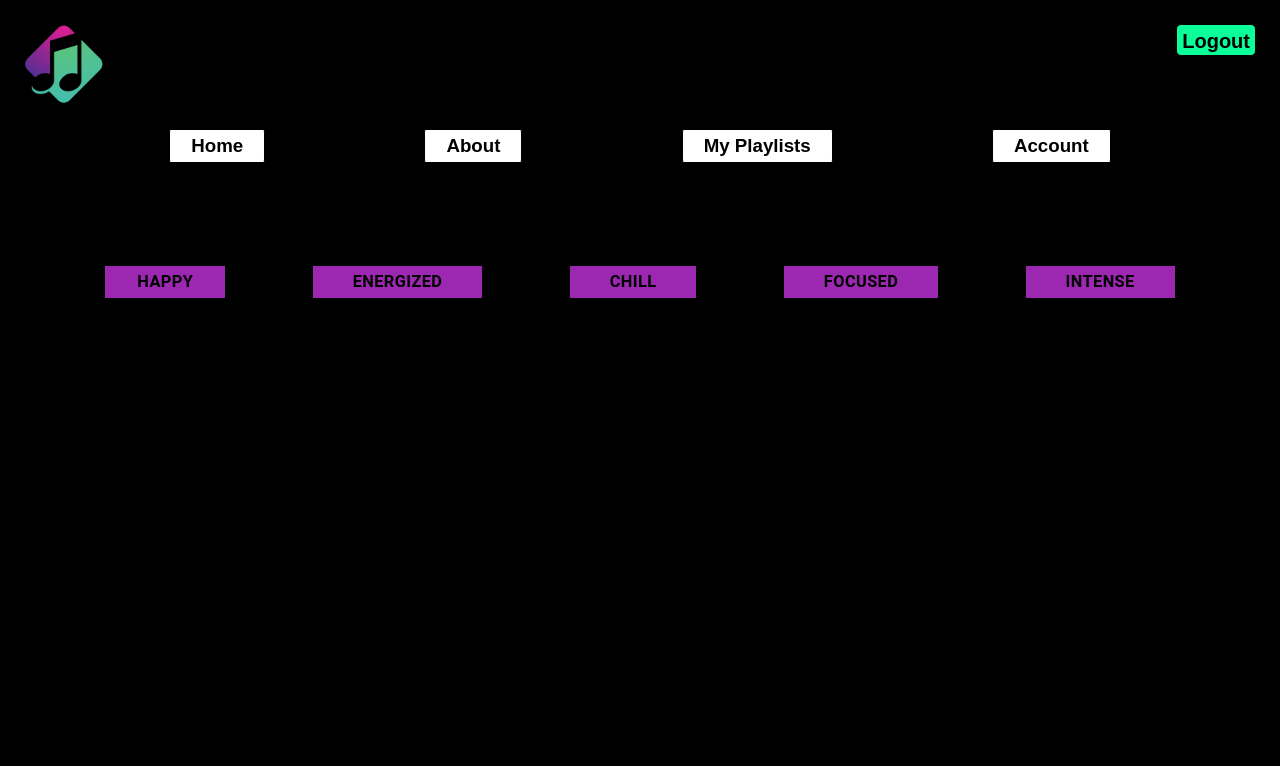
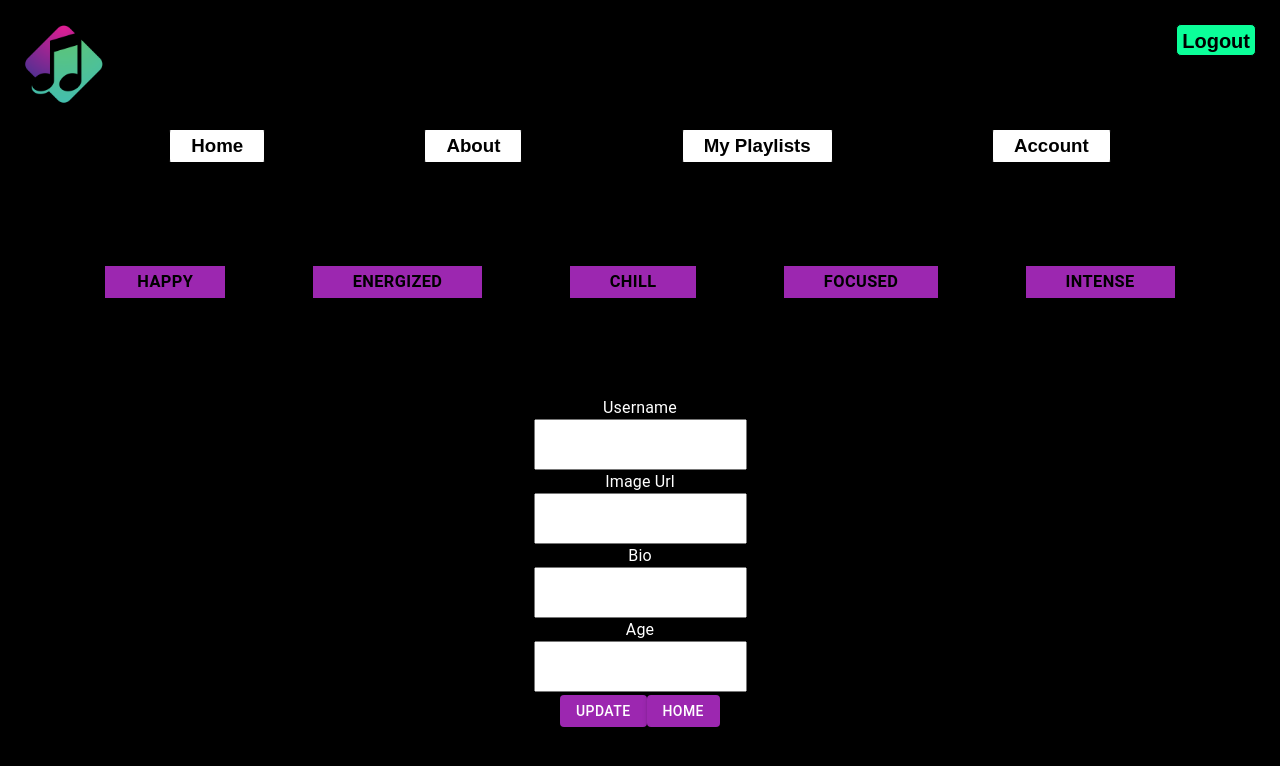
Before and after one commit to JawaraGordon/life-music, a React (Create React App) app in the folder client/: page /account in a window 1280 px wide. Shown: the top 766 px of the page. Built offline with nearby package versions, Linux system fonts and the light colour scheme; no server answers.

Commit message:
added account edit form

```diff
--- a/client/src/components/App.js
+++ b/client/src/components/App.js
@@ -8,6 +8,7 @@ import Home from '../pages/Home';
 import Chill from '../playlists/SongList';
 import songList from '../pages/Home';
 import About from '../pages/About';
+import Account from '../pages/Account';
 
 
 function App() {
@@ -141,10 +142,7 @@ function App() {
   <NavBar user={user} setUser={setUser} />
   <MoodBar user={user} setUser={setUser} handleChillClick={handleChillClick} handleExcitedClick={handleExcitedClick} handleFocusedClick={handleFocusedClick} handleSadClick={handleSadClick} handleHappyClick={handleHappyClick}/>
       <Switch>
-      <Route path="/login">
-          <Login />
-        </Route>
-        <Route exact path="/home">
+        <Route path="/home">
           <Home
           songs={songs}
           user={user}
@@ -153,8 +151,14 @@ function App() {
           currentMood={currentMood}
           setCurrentMood={setCurrentMood}/>
         </Route>
+      <Route path="/login">
+          <Login />
+        </Route>
         <Route path="/about">
           <About/>
+        </Route>
+        <Route path="/account">
+          <Account user={user} setUser={setUser}/>
         </Route>
       </Switch>
     </>
--- /dev/null
+++ b/client/src/pages/Account.js
@@ -0,0 +1,123 @@
+import React, { useState, useEffect } from 'react';
+import { Link } from 'react-router-dom';
+import FormLabel from '@mui/material/FormLabel';
+import Button from '@mui/material/Button';
+import { useHistory } from 'react-router-dom';
+
+function Account({ user, setUser, onLogin }) {
+  const [formData, setFormData] = useState({
+    id: ' ',
+    username: '',
+    image_url: '',
+    bio: '',
+    age: '',
+  });
+  const history = useHistory();
+
+  useEffect(() => {
+    fetch(`/user/${user.id}`)
+      .then((resp) => resp.json())
+      .then((user) => setFormData(user));
+  }, [user.id]);
+
+  function handleChange(e) {
+    setFormData((formData) => ({
+      ...formData,
+      [e.target.name]: e.target.value,
+    }));
+  }
+
+  // updates the user info in database
+  function handleUpdate(e) {
+    e.preventDefault();
+
+    fetch(`/user/${user.id}`, {
+      method: 'PATCH',
+      headers: {
+        'Content-Type': 'application/json',
+        Accept: 'application/json',
+      },
+
+      body: JSON.stringify(formData),
+    })
+      .then((resp) => resp.json())
+      .then((updatedUser) => {
+        onUpdate(updatedUser);
+      });
+    history.push('/');
+  }
+
+  function onUpdate(updatedUser) {
+    setUser(updatedUser);
+  }
+
+
+
+  return (
+    <div className="login-container">
+      <div className="login-form">
+        <form autoComplete="off" onSubmit={handleUpdate}>
+          <h3>Edit Your Info</h3>
+          <FormLabel htmlFor="name">Username</FormLabel>
+          <field>
+            <input
+              className="input-text"
+              type="text"
+              id="username"
+              name="username"
+              value={formData.username}
+              onChange={handleChange}
+            />
+          </field>
+
+          <FormLabel htmlFor="image_url">Image Url</FormLabel>
+          <field>
+            <input
+              className="input-text"
+              id="image_url"
+              name="image_url"
+              value={formData.image_url}
+              onChange={handleChange}
+            />
+          </field>
+          <FormLabel htmlFor="bio">Bio</FormLabel>
+          <field>
+            <input
+              className="input-text"
+              type="text"
+              id="bio"
+              name="bio"
+              value={formData.bio}
+              onChange={handleChange}
+            />
+          </field>
+          <FormLabel htmlFor="bio">Age</FormLabel>
+          <field>
+            <input
+              className="input-text"
+              type="number"
+              id="age"
+              name="age"
+              value={formData.age}
+              onChange={handleChange}
+            />
+          </field>
+
+
+        </form>
+        <div>
+          <Button className="header-btn" variant="contained" color="secondary" onSubmit={handleUpdate} type="submit">
+            Update
+          </Button>
+
+
+            <Button className="header-btn" variant="contained" color="secondary" to={'/'}>
+              Home
+            </Button>
+            </div>
+      </div>
+    </div>
+  );
+}
+
+export default Account;
```
